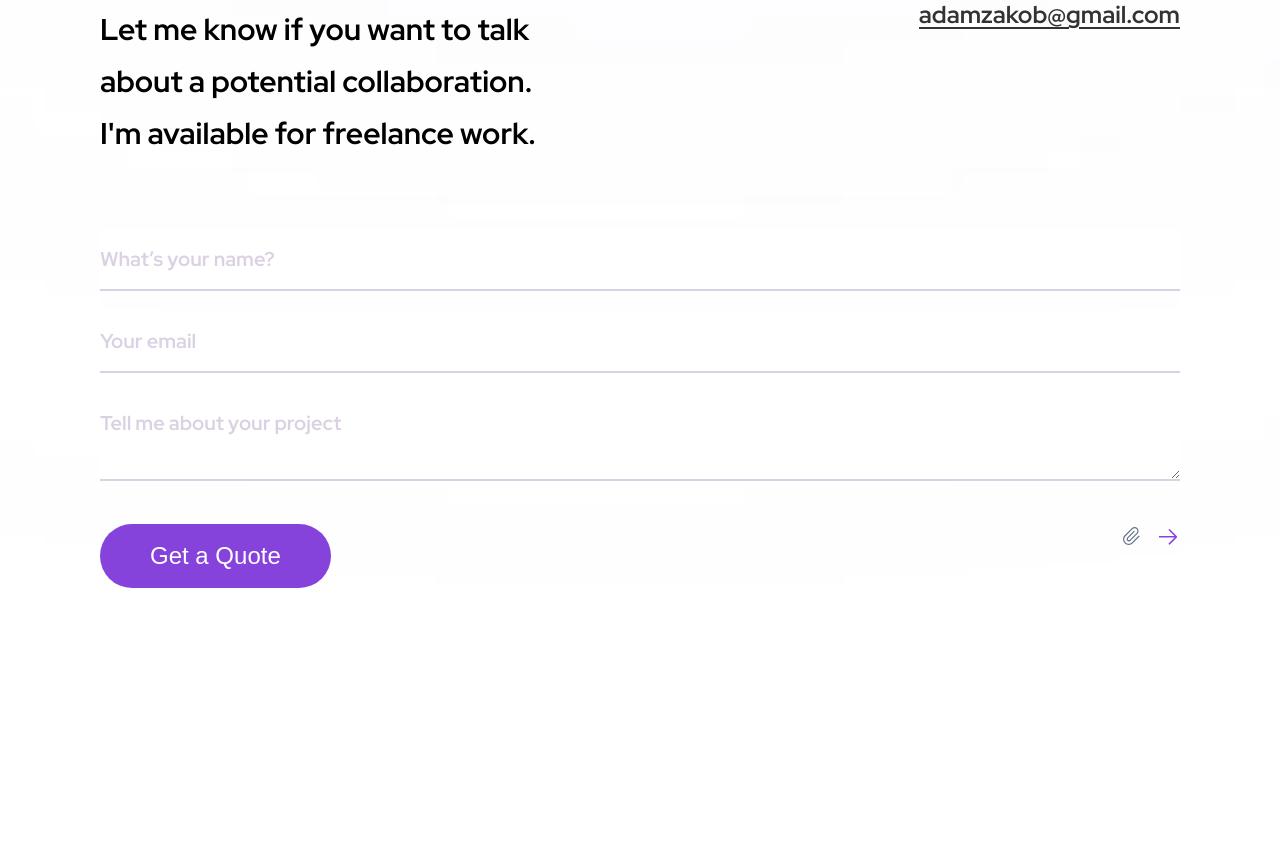
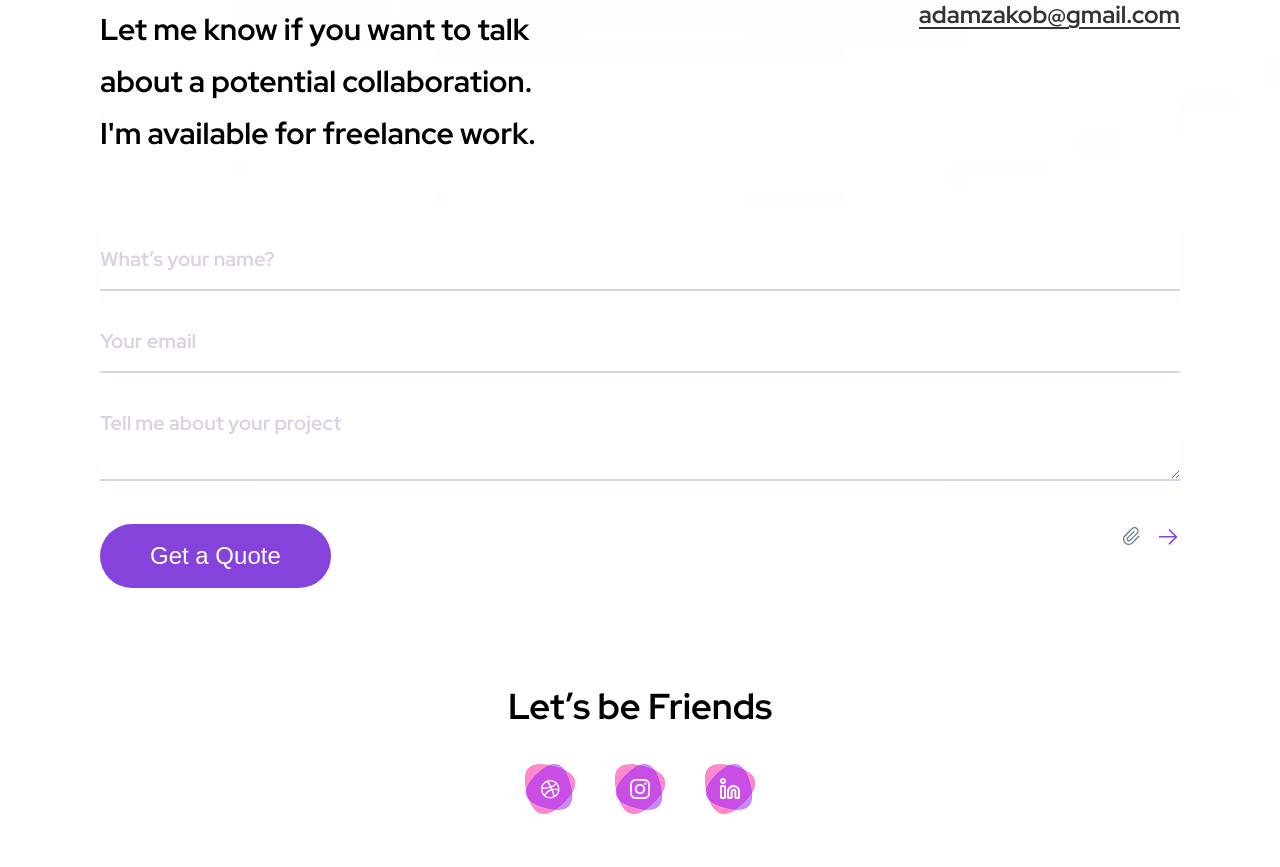
Before and after one commit to Adretanoo/AdamZakob, a plain HTML site: page index.html in a window 1280 px wide. Shown: the part 2544-3411 px from the top of the page. Before the commit the page ends 3232 px from the top, so only its background shows below. Drawn offline with Linux system fonts and the light colour scheme.

Commit message:
create block footer

```diff
--- a/css/style.css
+++ b/css/style.css
@@ -705,9 +705,27 @@ button {
 
 
 /*contacts end*/
+/*footer start*/
 
 
-
+.footer__inner {
+    display: flex;
+    flex-direction: column;
+    align-items: center;
+}
+.footer__block-text h2{
+    font-size: 36px;
+    font-weight: 500;
+}
+.footer__block-social {
+}
+.social__block {
+    display: flex;
+    gap: 40px;
+    margin-top: 40px;
+    margin-bottom: 50px;
+}
+/*footer end*/
 
 
 
--- a/index.html
+++ b/index.html
@@ -231,6 +231,28 @@
             </div>
         </div>
     </div>
+    <footer class="footer">
+        <div class="container">
+            <div class="footer__inner">
+                <div class="footer__block-text">
+                    <h2>Let’s be Friends</h2>
+                </div>
+                <div class="footer__block-social">
+                    <ul class="social__block">
+                        <li class="social__block-item">
+                            <a href="#"><img src="/images/icons/boll.png" alt="boll"></a>
+                        </li>
+                        <li class="social__block-item">
+                            <a href="#"><img src="/images/icons/inst.png" alt="instagram"></a>
+                        </li>
+                        <li class="social__block-item">
+                            <a href="#"><img src="/images/icons/linked.png" alt="linked"></a>
+                        </li>
+                    </ul>
+                </div>
+            </div>
+        </div>
+    </footer>
     <script src="js/main.js" defer></script>
 </body>
 
```
Also changed, not shown: images/icons/boll.png (added), images/icons/inst.png (added), images/icons/linked.png (added).
